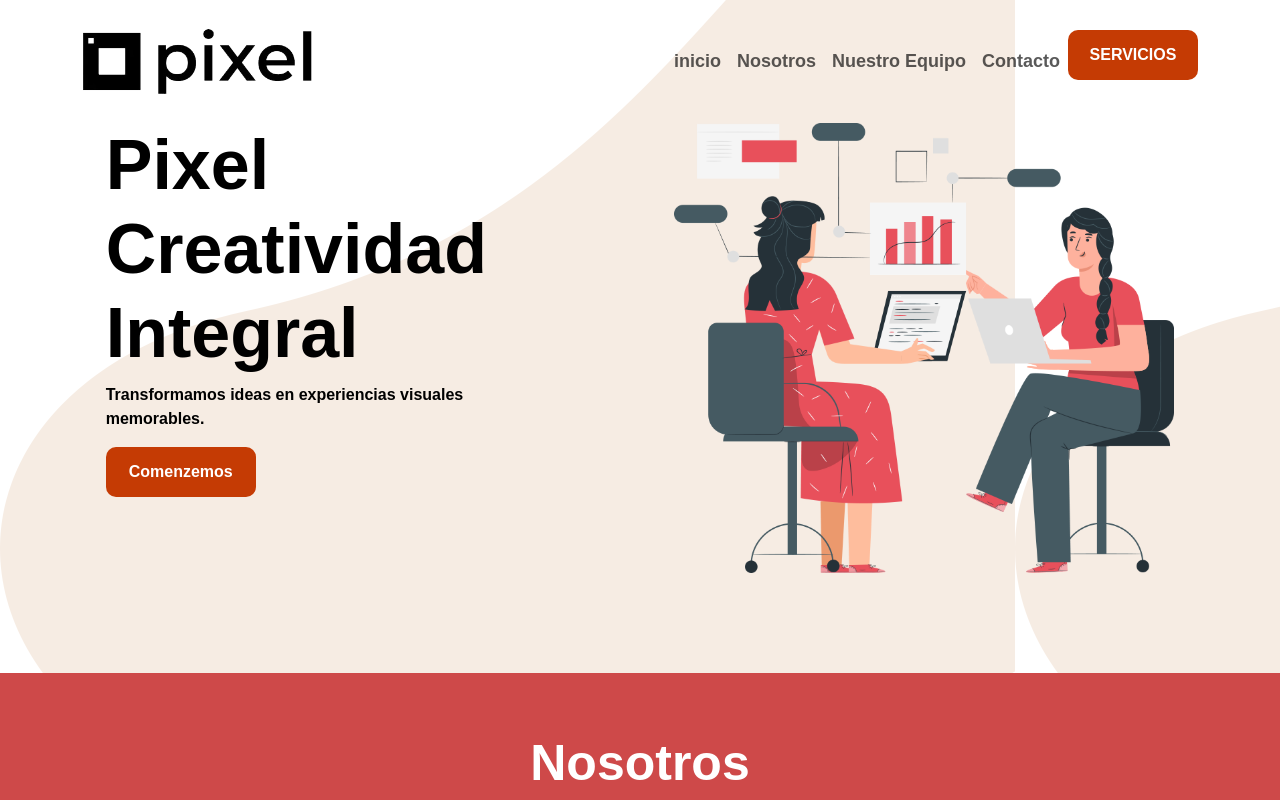
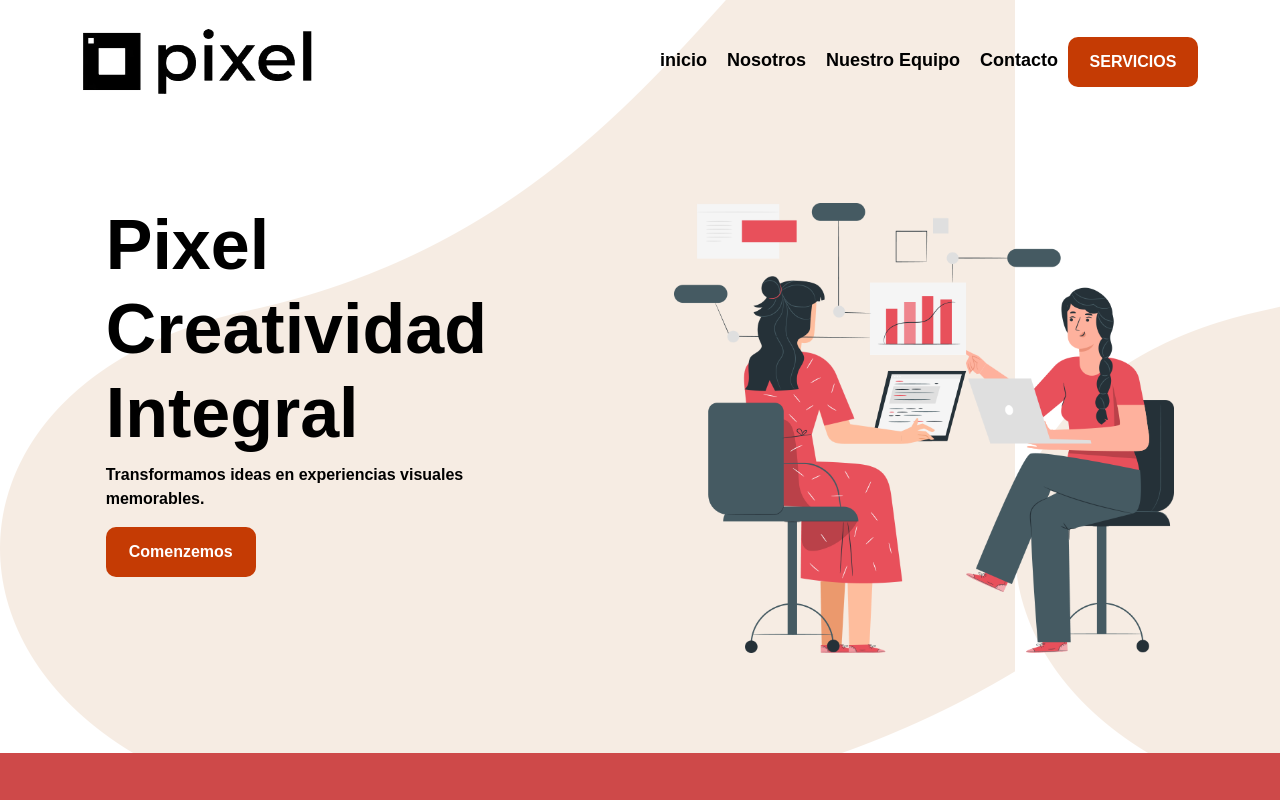
Before and after one commit to joseismaelvargas/pixel.comto, a React (Vite) app: page / in a window 1280 px wide. Shown: the top 800 px of the page. Built offline with nearby package versions, Linux system fonts and the light colour scheme.

Commit message:
SE agrego router dom

```diff
--- a/package.json
+++ b/package.json
@@ -15,7 +15,8 @@
     "react": "^18.3.1",
     "react-bootstrap": "^2.10.6",
     "react-dom": "^18.3.1",
-    "react-hook-form": "^7.53.2"
+    "react-hook-form": "^7.53.2",
+    "react-router-dom": "^7.0.2"
   },
   "devDependencies": {
     "@eslint/js": "^9.15.0",
--- a/src/App.jsx
+++ b/src/App.jsx
@@ -1,16 +1,25 @@
 
-import { Main } from "./components/Main.jsx"
-import { Footer } from "./components/Footer.jsx";
+import { Index } from "./components/page/Index.jsx"
+import { Contactos } from "./components/page/Contactos.jsx";
+import { Footer } from "./components/common/Footer.jsx";
+import { BrowserRouter, Routes, Route } from "react-router-dom";
+import Navegador from "./components/common/Navegador.jsx";
 import 'bootstrap/dist/css/bootstrap.min.css';
-import Navegador from "./components/Navegador.jsx";
 function App() {
 
 
   return (
     <>
-    <Navegador></Navegador>
-   <Main></Main>
-   <Footer></Footer>
+
+
+   <BrowserRouter>
+   <Navegador></Navegador>
+   <Routes>
+    <Route path="/" element={<Index></Index>}></Route>
+    <Route path="/contacto" element={<Contactos></Contactos>}></Route>
+   </Routes>
+    <Footer></Footer>
+   </BrowserRouter>
 
       </>
   )
--- a/src/components/Navegador.jsx
+++ b/src/components/common/Navegador.jsx
@@ -1,6 +1,8 @@
 import Container from 'react-bootstrap/Container';
 import Nav from 'react-bootstrap/Nav';
 import Navbar from 'react-bootstrap/Navbar';
+import { useNavigate } from 'react-router-dom';
+import { Link, NavLink } from "react-router-dom";
 import "./navegador.css"
 
 function Navegador() {
@@ -11,10 +13,10 @@ function Navegador() {
         <Navbar.Toggle aria-controls="basic-navbar-nav" />
         <Navbar.Collapse id="basic-navbar-nav">
           <Nav className="link d-flex ms-auto">
-            <Nav.Link href="#home">inicio</Nav.Link>
-            <Nav.Link href="#link">Nosotros </Nav.Link>
-            <Nav.Link href='#link'>Nuestro Equipo</Nav.Link>
-            <Nav.Link href='#link'>Contacto</Nav.Link>
+            <NavLink className={"navegadores"} end to="/">inicio</NavLink>
+            <NavLink className={"navegadores"} href="#link">Nosotros </NavLink>
+            <NavLink className={"navegadores"} href='#link'>Nuestro Equipo</NavLink>
+            <NavLink className={"navegadores"} end to="/contacto">Contacto</NavLink>
             <button class="buttonnav">SERVICIOS</button>
 
 
--- a/src/components/navegador.css
+++ b/src/components/common/navegador.css
@@ -29,7 +29,7 @@ body{
 
   }
 
-.item a{
+.NavLink{
  color: black;
    margin: 0 10px;
 
@@ -51,6 +51,11 @@ body{
  margin: -10PX 0px;
 
 }
+.navegadores{
+  text-decoration: none;
+  color:black;
+  margin: 0px 10px;
+}
 .item{
     margin: 40px;
     display: flex;
@@ -60,5 +65,6 @@ body{
   font-family: sans-serif;
   font-weight: bold;
   font-size: 18px;
-color: black;
+    color: black;
+   text-decoration: none;
 }
--- /dev/null
+++ b/src/components/page/Contactos.jsx
@@ -0,0 +1,7 @@
+export const Contactos=()=>{
+    return(
+        <>
+        <h1>Contacto</h1>
+        </>
+    )
+}
--- a/src/components/Main.jsx
+++ b/src/components/page/Index.jsx
@@ -1,6 +1,6 @@
-import { Pixelinit } from "./secciones/Pixelinit.jsx"
-import { Pixelinfo } from "./secciones/Pixelinfo.jsx"
-export const Main =()=>{
+import { Pixelinit } from "../secciones/Pixelinit.jsx"
+import { Pixelinfo } from "../secciones/Pixelinfo.jsx"
+export const Index=()=>{
     return(
         <>
         <main>
--- a/src/components/secciones/Pixelinfo.jsx
+++ b/src/components/secciones/Pixelinfo.jsx
@@ -1,4 +1,4 @@
-import "../main.css"
+import "./main.css"
 export const Pixelinfo=()=>{
     return(
         <>
--- a/src/components/secciones/Pixelinit.jsx
+++ b/src/components/secciones/Pixelinit.jsx
@@ -1,4 +1,4 @@
-import "../main.css"
+import "./main.css"
 import { motion } from 'framer-motion';
 export const Pixelinit=()=>{
     return(
--- a/src/components/main.css
+++ b/src/components/secciones/main.css
@@ -6,6 +6,7 @@ body{
 .secctioninicial{
     display: flex;
     justify-content: space-around;
+    margin: 80px;
 }
 .imgmain{
     width: 500px;
@@ -63,7 +64,7 @@ body{
     flex-direction: column;
     height: auto;
     text-align: center;
-    margin: 60px;
+    margin: 50px;
 }
 .sectioninfo{
     background-color: #ce4949;
```
Also changed, not shown: src/components/common/Footer.jsx (renamed from src/components/Footer.jsx), src/components/common/footer.css (renamed from src/components/footer.css), 1 other file (tests, documents, lock files or other folders).
